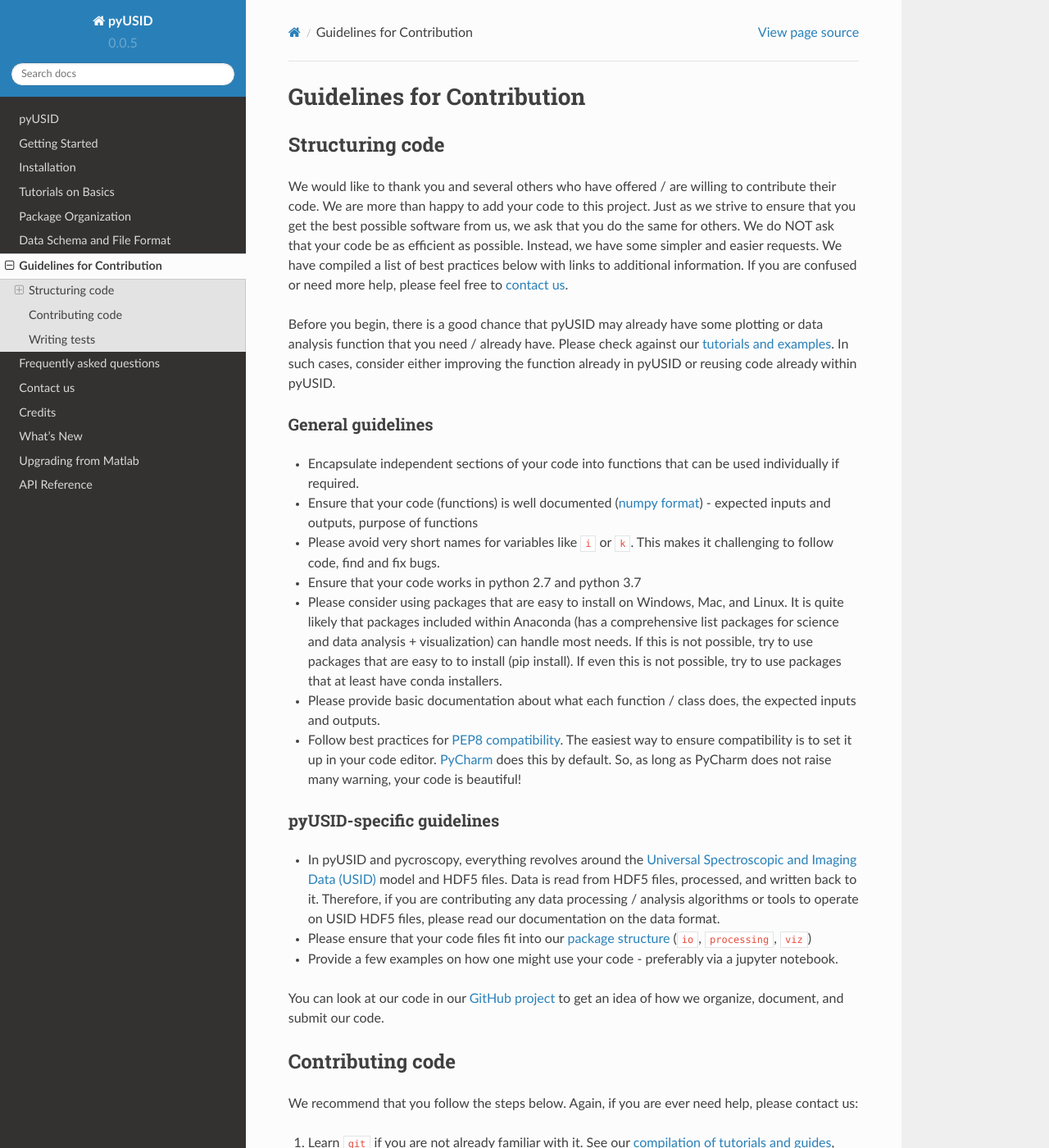
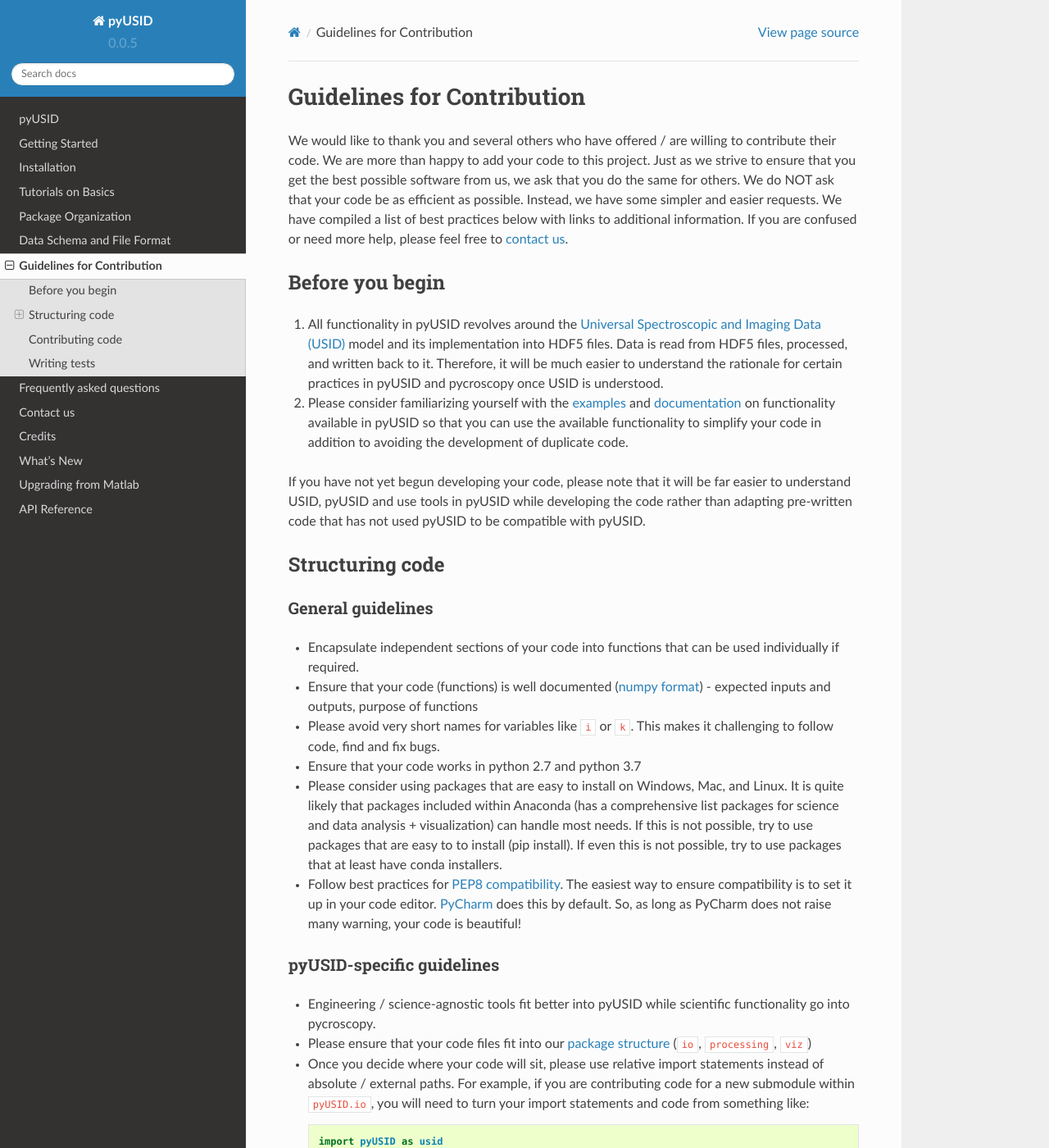
Before and after one commit to pycroscopy/pyUSID, a Sphinx documentation site: the page built from docs/contribution_guidelines.rst, in a window 1280 px wide and 1400 px high. Shown: the whole window at 82% size. Built offline with Sphinx 7.4.7 and the Read the Docs theme 2.0.0, drawn with Linux system fonts in a browser that asks for light colours; pages that are not in the unit, such as notebooks, are missing from menus; some of the changed text lies outside the part shown.

Commit message:
Added guidelines for import statements and reading before writing code

```diff
--- a/docs/contribution_guidelines.rst
+++ b/docs/contribution_guidelines.rst
@@ -11,9 +8,20 @@ We do NOT ask that your code be as efficient as possible. Instead, we have some
 We have compiled a list of best practices below with links to additional information.
 If you are confused or need more help, please feel free to `contact us <./contact.html>`_.
 
-Before you begin, there is a good chance that pyUSID may already have some plotting or data analysis function that you need / already have.
-Please check against our `tutorials and examples <./auto_examples/index.html>`_.
-In such cases, consider either improving the function already in pyUSID or reusing code already within pyUSID.
+Before you begin
+----------------
+1. All functionality in pyUSID revolves around the `Universal Spectroscopic and Imaging Data (USID) <../USID/index.html>`_ model
+   and its implementation into HDF5 files. Data is read from HDF5 files, processed, and written back to it.
+   Therefore, it will be much easier to understand the rationale for certain practices in pyUSID and pycroscopy once USID is understood.
+2. Please consider familiarizing yourself with the `examples <./auto_examples/index.html>`_ and `documentation <./api.html>`_
+   on functionality available in pyUSID so that you can use the available functionality to simplify your code
+   in addition to avoiding the development of duplicate code.
+
+If you have not yet begun developing your code, please note that it will be far easier to understand USID, pyUSID and
+use tools in pyUSID while developing the code rather than adapting pre-written code that has not used pyUSID to be compatible with pyUSID.
+
+Structuring code
+----------------
 
 General guidelines
 ~~~~~~~~~~~~~~~~~~
@@ -26,7 +34,6 @@ General guidelines
   It is quite likely that packages included within Anaconda (has a comprehensive list packages for science and data analysis + visualization) can handle most needs.
   If this is not possible, try to use packages that are easy to to install (pip install).
   If even this is not possible, try to use packages that at least have conda installers.
-* Please provide basic documentation about what each function / class does, the expected inputs and outputs.
 * Follow best practices for `PEP8 compatibility <https://www.datacamp.com/community/tutorials/pep8-tutorial-python-code>`_.
   The easiest way to ensure compatibility is to set it up in your code editor.
   `PyCharm <https://blog.jetbrains.com/pycharm/2013/02/long-awaited-pep-8-checks-on-the-fly-improved-doctest-support-and-more-in-pycharm-2-7/>`_ does this by default.
@@ -34,11 +41,27 @@ General guidelines
 
 pyUSID-specific guidelines
 ~~~~~~~~~~~~~~~~~~~~~~~~~~
-* In pyUSID and pycroscopy, everything revolves around the `Universal Spectroscopic and Imaging Data (USID) <../USID/index.html>`_ model and HDF5 files.
-  Data is read from HDF5 files, processed, and written back to it.
-  Therefore, if you are contributing any data processing / analysis algorithms or tools to operate on USID HDF5 files, please read our documentation on the data format.
+* Engineering / science-agnostic tools fit better into pyUSID while scientific functionality go into pycroscopy.
 * Please ensure that your code files fit into our `package structure <./package_structure.html>`_ (``io``, ``processing``, ``viz``)
-* Provide a few examples on how one might use your code - preferably via a jupyter notebook.
+* Once you decide where your code will sit, please use relative import statements instead of absolute / external paths.
+  For example, if you are contributing code for a new submodule within ``pyUSID.io``, you will need to turn your import statements and code from something like:
+
+  .. code-block:: python
+
+     import pyUSID as usid
+     ...
+     usid.hdf_utils.print_tree(hdf_file_handle)
+     my_dataset = usid.USIDataset(my_hdf5_dataset)
+
+  to:
+
+  .. code-block:: python
+
+     from .hdf_utils import print_tree
+     from .usi_data import USIDataset
+     ...
+     print_tree(hdf_file_handle)
+     my_dataset = USIDataset(my_hdf5_dataset)
 
 You can look at our code in our `GitHub project <https://github.com/pycroscopy/pyUSID>`_ to get an idea of how we organize, document, and submit our code.
 
```
Also changed, not shown: other parts of docs/contribution_guidelines.rst (+0 -3 lines).
